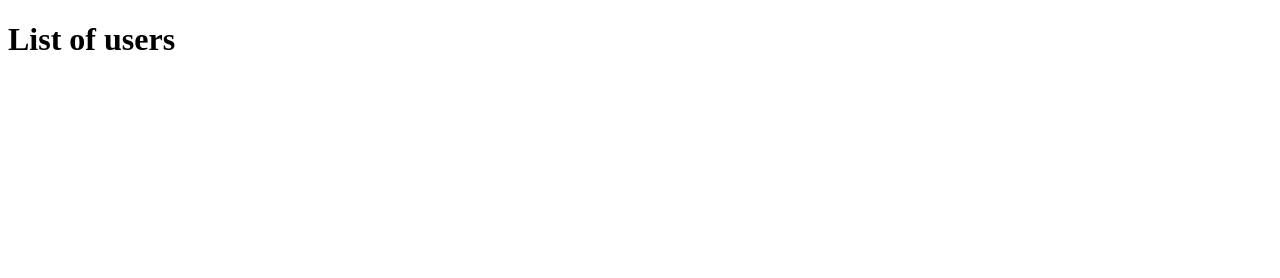
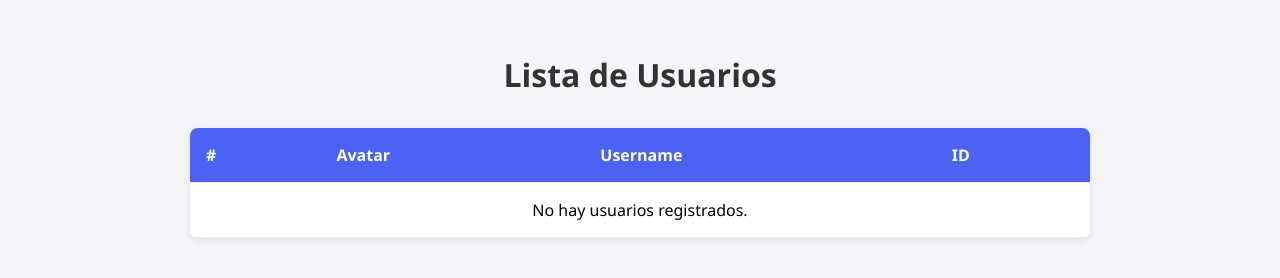
Before and after one commit to jemgdev-pragma/serverless-docker-typescript-template, a website: page public/index.html in a window 1280 px wide. Drawn offline with Linux system fonts and the light colour scheme; no server answers.

Commit message:
feat: improve html template

```diff
--- a/public/index.html
+++ b/public/index.html
@@ -1,31 +1,115 @@
 <!DOCTYPE html>
 <html lang="en">
 <head>
-  <meta charset="UTF-8">
-  <meta name="viewport" content="width=device-width, initial-scale=1.0">
-  <title>Hello form template</title>
+  <meta charset="UTF-8" />
+  <meta name="viewport" content="width=device-width, initial-scale=1.0"/>
+  <title>Lista de Usuarios</title>
+  <style>
+    body {
+      font-family: 'Segoe UI', Tahoma, Geneva, Verdana, sans-serif;
+      background-color: #f4f6f9;
+      margin: 0;
+      padding: 2rem;
+    }
+
+    h1 {
+      text-align: center;
+      color: #333;
+    }
+
+    table {
+      width: 100%;
+      max-width: 900px;
+      margin: 2rem auto;
+      border-collapse: collapse;
+      background-color: #fff;
+      border-radius: 8px;
+      box-shadow: 0 2px 8px rgba(0, 0, 0, 0.1);
+      overflow: hidden;
+    }
+
+    thead {
+      background-color: #4a63f2;
+      color: #fff;
+    }
+
+    th, td {
+      padding: 1rem;
+      text-align: left;
+      border-bottom: 1px solid #eee;
+    }
+
+    tr:hover {
+      background-color: #f0f2f5;
+    }
+
+    .center {
+      text-align: center;
+    }
+
+    .avatar {
+      width: 40px;
+      height: 40px;
+      border-radius: 50%;
+      object-fit: cover;
+    }
+  </style>
 </head>
 <body>
-  <h1>List of users</h1>
+  <h1>Lista de Usuarios</h1>
   <table>
-    <tbody>
+    <thead>
       <tr>
-        <td>
-        </td>
+        <th>#</th>
+        <th>Avatar</th>
+        <th>Username</th>
+        <th>ID</th>
+      </tr>
+    </thead>
+    <tbody id="users-table-body">
+      <tr>
+        <td colspan="4" class="center">Cargando usuarios...</td>
       </tr>
     </tbody>
   </table>
+
+  <script>
+    const getListOfUsers = async () => {
+      try {
+        const response = await fetch('/api/v1/users');
+        if (!response.ok) throw new Error('Error al obtener usuarios');
+        return await response.json();
+      } catch (err) {
+        console.error('❌ Error:', err);
+        return [];
+      }
+    };
+
+    const renderUsers = (users) => {
+      const tbody = document.getElementById('users-table-body');
+      tbody.innerHTML = '';
+
+      if (users.length === 0) {
+        tbody.innerHTML = '<tr><td colspan="4" class="center">No hay usuarios registrados.</td></tr>';
+        return;
+      }
+
+      users.forEach((user, index) => {
+        const tr = document.createElement('tr');
+        tr.innerHTML = `
+          <td>${index + 1}</td>
+          <td><img src="${user.avatar || 'https://via.placeholder.com/40'}" class="avatar" alt="Avatar" /></td>
+          <td>${user.username}</td>
+          <td>${user.id}</td>
+        `;
+        tbody.appendChild(tr);
+      });
+    };
+
+    (async () => {
+      const users = await getListOfUsers();
+      renderUsers(users);
+    })();
+  </script>
 </body>
 </html>
-<script>
-  const getListOfUsers = async () => {
-    const response = await fetch('/api/v1/users')
-    const data = await response.json()
-    return data
-  }
-
-  (async () => {
-    const users = await getListOfUsers()
-    console.log(users)
-  })
-</script>
```
